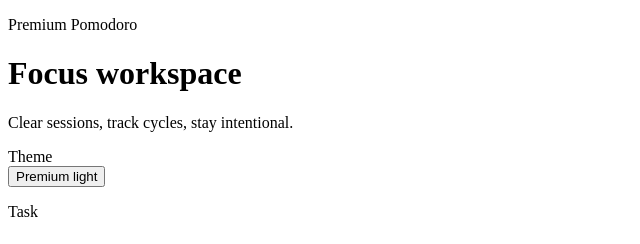
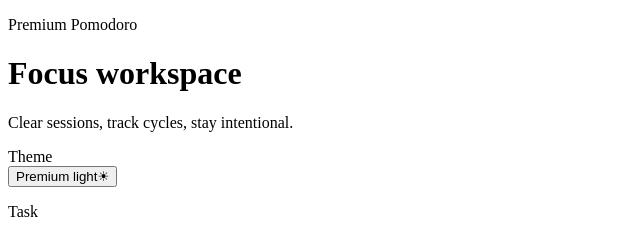
Before and after one commit to johnwick22012026-source/PMD, a React (Vite) app: page / in a window 1280 px wide. Shown: the top 244 px of the page, without its empty margins (0-640 px from the left). Built offline with nearby package versions, Linux system fonts and the light colour scheme.

Commit message:
feat(PMD-32): Implement theme toggle with persisted dark/light mode — src/App.tsx

```diff
--- a/src/App.tsx
+++ b/src/App.tsx
@@ -19,11 +19,28 @@ const historyEntries = [
   { label: 'Long break • 15m', time: 'Yesterday • 5:10 PM' },
 ]
 
+const THEME_KEY = 'pomodoro_theme'
+
+const getInitialTheme = (): 'light' | 'dark' => {
+  if (typeof window === 'undefined') {
+    return 'dark'
+  }
+
+  const stored = window.localStorage.getItem(THEME_KEY)
+  if (stored === 'light' || stored === 'dark') {
+    return stored
+  }
+
+  const prefersDark = window.matchMedia?.('(prefers-color-scheme: dark)').matches
+  return prefersDark ? 'dark' : 'light'
+}
+
 export default function App() {
-  const [theme, setTheme] = useState<'light' | 'dark'>('light')
+  const [theme, setTheme] = useState<'light' | 'dark'>(getInitialTheme)
 
   useEffect(() => {
     document.documentElement.dataset.theme = theme
+    window.localStorage.setItem(THEME_KEY, theme)
   }, [theme])
 
   const themeLabel = useMemo(() => (theme === 'light' ? 'Premium light' : 'Premium dark'), [theme])
@@ -31,7 +48,7 @@ export default function App() {
   const mutedText = theme === 'light' ? 'text-slate-500' : 'text-slate-400'
   const sectionBg = theme === 'light' ? 'bg-white/80 border-slate-200/70 shadow-[0_25px_60px_rgba(15,23,42,0.3)]' : 'bg-gradient-to-br from-slate-900 via-slate-900 to-slate-950 border border-white/5 shadow-[0_20px_45px_rgba(8,15,32,0.5)]'
   const tabBg = theme === 'light' ? 'border border-slate-200/80 bg-white/80 text-slate-900 shadow-[0_10px_30px_rgba(15,23,42,0.15)]' : 'border border-white/10 bg-slate-900/80 text-white shadow-inner shadow-black/40'
-  const controlBg = theme === 'light' ? 'bg-gradient-to-br from-slate-100 to-slate-200' : 'bg-gradient-to-br from-slate-900 to-slate-950'
+  const tabTimerText = theme === 'light' ? 'text-slate-900' : 'text-white'
 
   const toggleTheme = () => setTheme((prev) => (prev === 'light' ? 'dark' : 'light'))
 
@@ -47,10 +64,20 @@ export default function App() {
           <div className="flex items-center gap-3">
             <div className="text-xs tracking-[0.3em] uppercase text-slate-500">Theme</div>
             <button
-              className="relative inline-flex items-center px-4 py-2 rounded-full bg-gradient-to-r from-slate-800 via-slate-900 to-slate-900 border border-white/10 shadow-lg shadow-slate-950/30"
+              type="button"
               onClick={toggleTheme}
+              aria-pressed={theme === 'dark'}
+              aria-label={`Switch to ${theme === 'light' ? 'dark' : 'light'} mode`}
+              className="group relative inline-flex items-center gap-2 px-4 py-2 rounded-full bg-gradient-to-r from-slate-800 via-slate-900 to-slate-900 border border-white/10 shadow-lg shadow-slate-950/30 focus-visible:outline focus-visible:outline-2 focus-visible:outline-offset-2 focus-visible:outline-sky-400"
             >
               <span className="text-sm font-medium text-white">{themeLabel}</span>
+              <span
+                className={`inline-flex h-8 w-8 items-center justify-center rounded-full border border-white/30 text-base transition-transform duration-200 ${
+                  theme === 'dark' ? 'translate-x-0 bg-slate-900 text-slate-50' : 'translate-x-0 bg-slate-50 text-slate-900'
+                }`}
+              >
+                {theme === 'light' ? '☀' : '☾'}
+              </span>
             </button>
           </div>
         </header>
@@ -65,7 +92,7 @@ export default function App() {
                   <p className={`text-sm ${mutedText}`}>Keep a single priority task for the session.</p>
                 </div>
                 <button
-                  className="px-4 py-1 rounded-full border border-white/20 text-sm text-white/80 transition hover:bg-white/10"
+                  className="px-4 py-1 rounded-full border border-white/20 text-sm text-white/80 transition hover:bg-white/10 focus-visible:outline focus-visible:outline-2 focus-visible:outline-offset-2 focus-visible:outline-sky-400"
                   type="button"
                 >
                   Edit
@@ -77,13 +104,19 @@ export default function App() {
               {['Focus', 'Short break', 'Long break'].map((tab) => (
                 <div key={tab} className={`flex flex-col gap-1 rounded-2xl p-4 ${tabBg}`}>
                   <p className={`text-xs uppercase tracking-[0.4em] ${mutedText}`}>{tab}</p>
-                  <p className="text-2xl font-semibold text-white">25:00</p>
+                  <p className={`text-2xl font-semibold ${tabTimerText}`}>25:00</p>
                   <p className={`text-xs ${mutedText}`}>Cycle • 3/4</p>
                 </div>
               ))}
             </div>
 
-            <div className={`rounded-3xl border border-white/10 p-6 text-center ${theme === 'light' ? 'bg-gradient-to-br from-white via-slate-100 to-slate-200 shadow-[0_25px_60px_rgba(15,23,42,0.3)]' : 'bg-gradient-to-br from-slate-900 via-slate-950 to-slate-900 shadow-[0_25px_60px_rgba(12,17,33,0.65)]'}`}>
+            <div
+              className={`rounded-3xl border border-white/10 p-6 text-center ${
+                theme === 'light'
+                  ? 'bg-gradient-to-br from-white via-slate-100 to-slate-200 shadow-[0_25px_60px_rgba(15,23,42,0.3)]'
+                  : 'bg-gradient-to-br from-slate-900 via-slate-950 to-slate-900 shadow-[0_25px_60px_rgba(12,17,33,0.65)]'
+              }`}
+            >
               <div className={`mx-auto h-[260px] w-[260px] rounded-full border border-white/10 bg-gradient-to-br ${primaryGradient}`}></div>
               <div className="mt-6 text-left">
                 <p className={`text-sm uppercase tracking-[0.35em] ${mutedText}`}>Session</p>
@@ -92,11 +125,19 @@ export default function App() {
               </div>
             </div>
 
-            <div className={`group grid grid-cols-2 rounded-2xl border border-white/10 p-4 ${theme === 'light' ? 'bg-white/80 shadow-[0_20px_40px_rgba(15,23,42,0.3)]' : 'bg-slate-900/70 shadow-[0_25px_60px_rgba(5,6,20,0.75)]'}`}>
+            <div className={`group grid grid-cols-2 rounded-2xl border border-white/10 p-4 ${
+              theme === 'light'
+                ? 'bg-white/80 shadow-[0_20px_40px_rgba(15,23,42,0.3)]'
+                : 'bg-slate-900/70 shadow-[0_25px_60px_rgba(5,6,20,0.75)]'
+            }`}>
               {['Start', 'Pause', 'Reset', 'Skip'].map((control) => (
                 <button
                   key={control}
-                  className={`rounded-2xl border border-white/10 px-3 py-2 text-sm font-semibold uppercase tracking-[0.35em] transition hover:border-white/40 ${theme === 'light' ? 'bg-gradient-to-br from-slate-100 to-slate-200 text-slate-900 hover:text-slate-900' : 'bg-gradient-to-br from-slate-900 to-slate-950 text-slate-300 text-white'}`}
+                  className={`rounded-2xl border border-white/10 px-3 py-2 text-sm font-semibold uppercase tracking-[0.35em] transition hover:border-white/40 focus-visible:outline focus-visible:outline-2 focus-visible:outline-offset-2 focus-visible:outline-sky-400 ${
+                    theme === 'light'
+                      ? 'bg-gradient-to-br from-slate-100 to-slate-200 text-slate-900 hover:text-slate-900'
+                      : 'bg-gradient-to-br from-slate-900 to-slate-950 text-slate-300'
+                  }`}
                   type="button"
                 >
                   {control}
@@ -143,15 +184,29 @@ export default function App() {
               </div>
             </div>
 
-            <div className={`rounded-3xl border border-white/10 p-5 ${theme === 'light' ? 'bg-white/70 shadow-[0_15px_40px_rgba(15,23,42,0.18)]' : 'bg-gradient-to-br from-slate-900 via-slate-950 to-slate-900 shadow-[0_15px_40px_rgba(0,0,0,0.65)]'}`}>
+            <div className={`rounded-3xl border border-white/10 p-5 ${
+              theme === 'light'
+                ? 'bg-white/70 shadow-[0_15px_40px_rgba(15,23,42,0.18)]'
+                : 'bg-gradient-to-br from-slate-900 via-slate-950 to-slate-900 shadow-[0_15px_40px_rgba(0,0,0,0.65)]'
+            }`}>
               <p className={`text-sm uppercase tracking-[0.4em] ${mutedText}`}>Checklist</p>
               <div className="mt-4 space-y-3">
                 {sections.map((item) => (
                   <div
                     key={item.label}
-                    className={`flex items-start gap-3 rounded-2xl border px-4 py-3 ${theme === 'light' ? 'border-slate-200/60 bg-slate-100/80 text-slate-900' : 'border-white/5 bg-white/5 text-white'}`}
+                    className={`flex items-start gap-3 rounded-2xl border px-4 py-3 ${
+                      theme === 'light'
+                        ? 'border-slate-200/60 bg-slate-100/80 text-slate-900'
+                        : 'border-white/5 bg-white/5 text-white'
+                    }`}
                   >
-                    <div className={`flex h-8 w-8 items-center justify-center rounded-2xl border bg-slate-900/80 text-xs font-semibold uppercase tracking-[0.3em] ${theme === 'light' ? 'border-slate-200/70 text-slate-50 bg-slate-900/80' : 'border-white/20'}`}>
+                    <div
+                      className={`flex h-8 w-8 items-center justify-center rounded-2xl border bg-slate-900/80 text-xs font-semibold uppercase tracking-[0.3em] ${
+                        theme === 'light'
+                          ? 'border-slate-200/70 text-slate-50 bg-slate-900/80'
+                          : 'border-white/20'
+                      }`}
+                    >
                       {item.label[0]}
                     </div>
                     <div>
```
